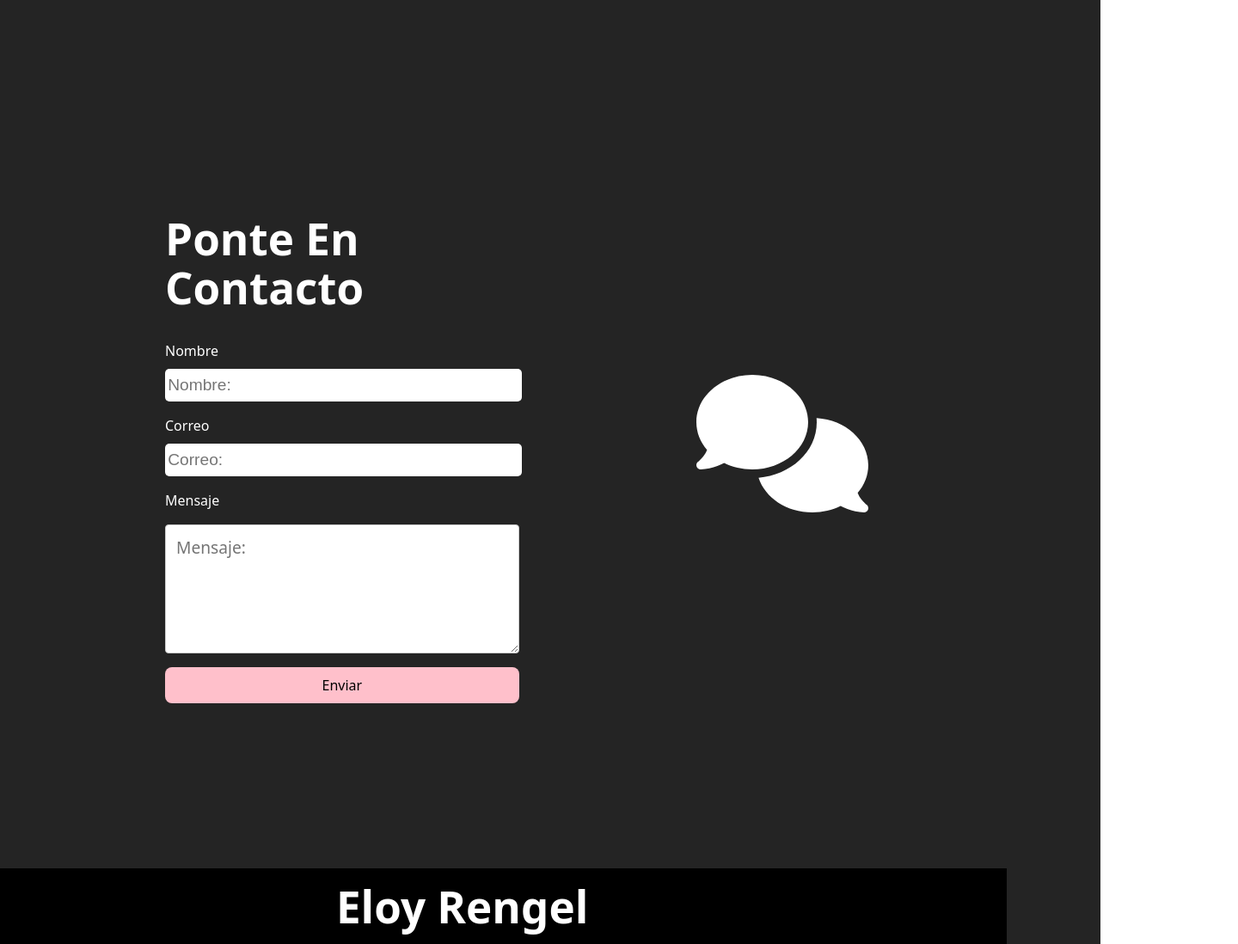
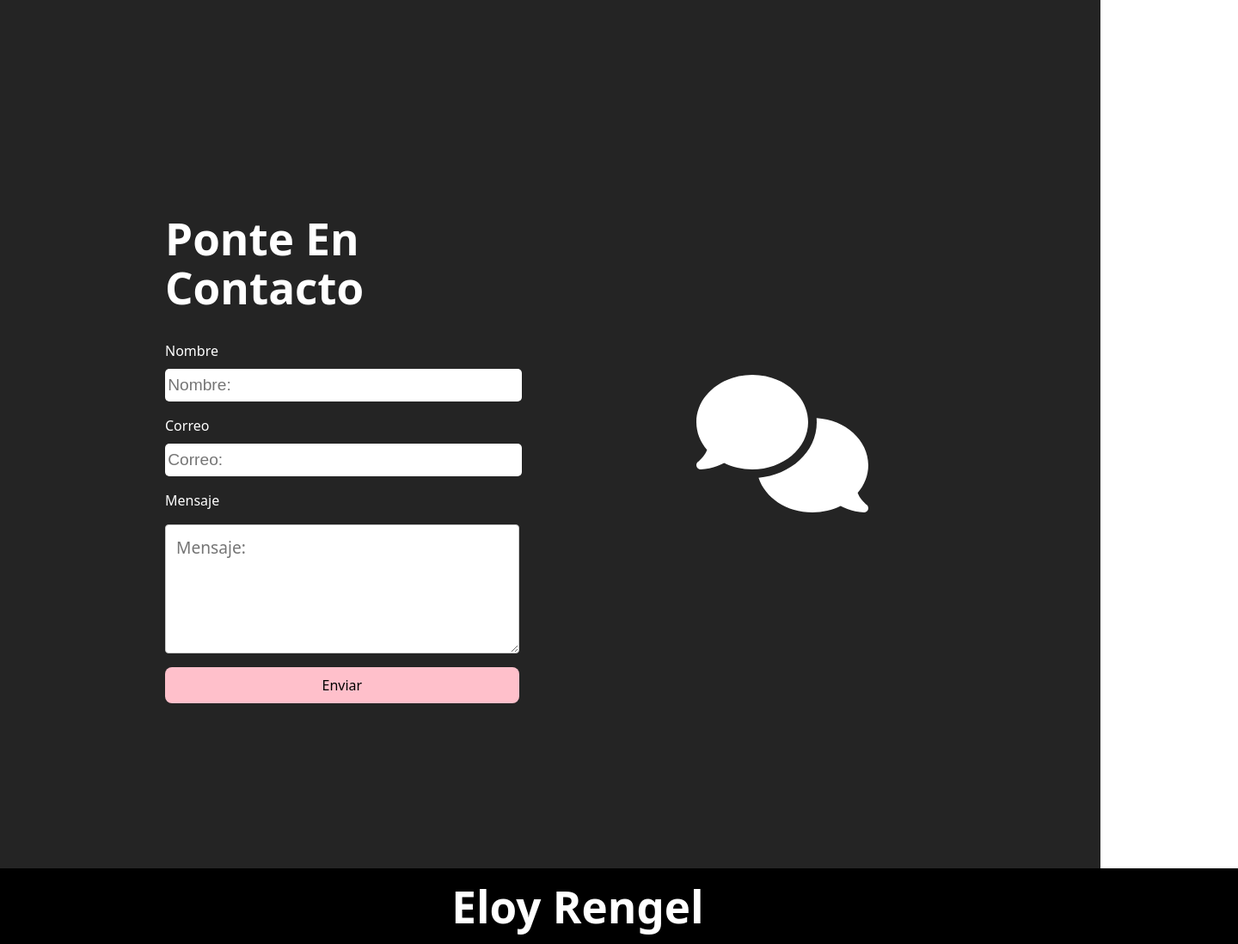
Before and after one commit to EloyRengel17/miPortafolio, a React (Vite) app: page / in a window 1280 px wide. Shown: the part 4132-5230 px from the top of the page at 86% size, 1440 px wide, since content can reach past the window. Built offline with nearby package versions, Linux system fonts and the light colour scheme.

Commit message:
Update App.css

```diff
--- a/src/App.css
+++ b/src/App.css
@@ -360,7 +360,7 @@ section {
   margin-bottom: -2.5rem;
   background-color: black;
   text-align: center;
-  width: 99vw;
+  width: 120vw;
 }
 .footer h1{
    padding: 1rem;
```
